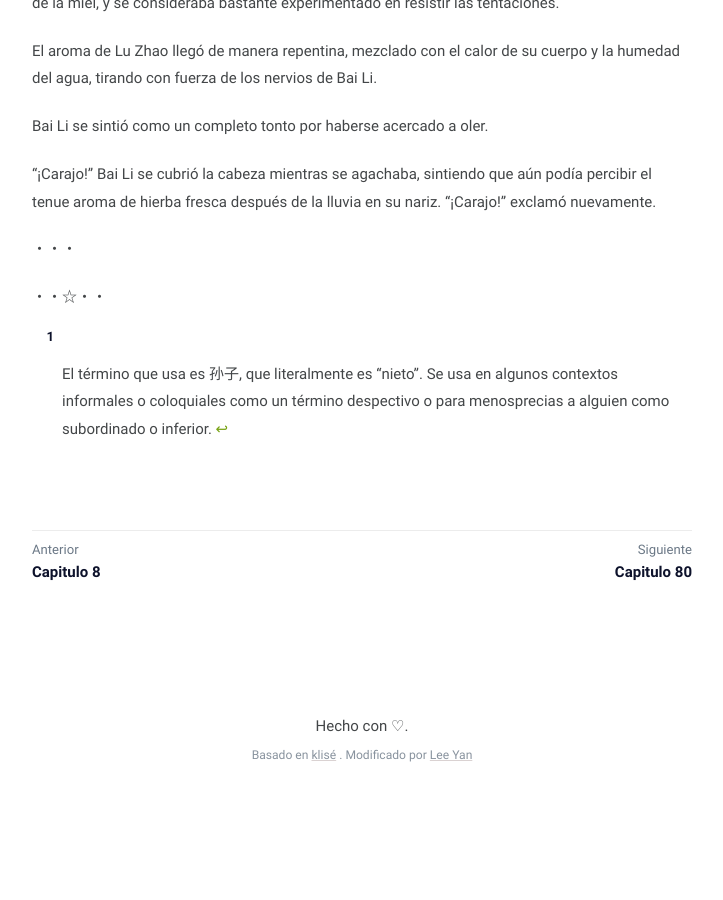
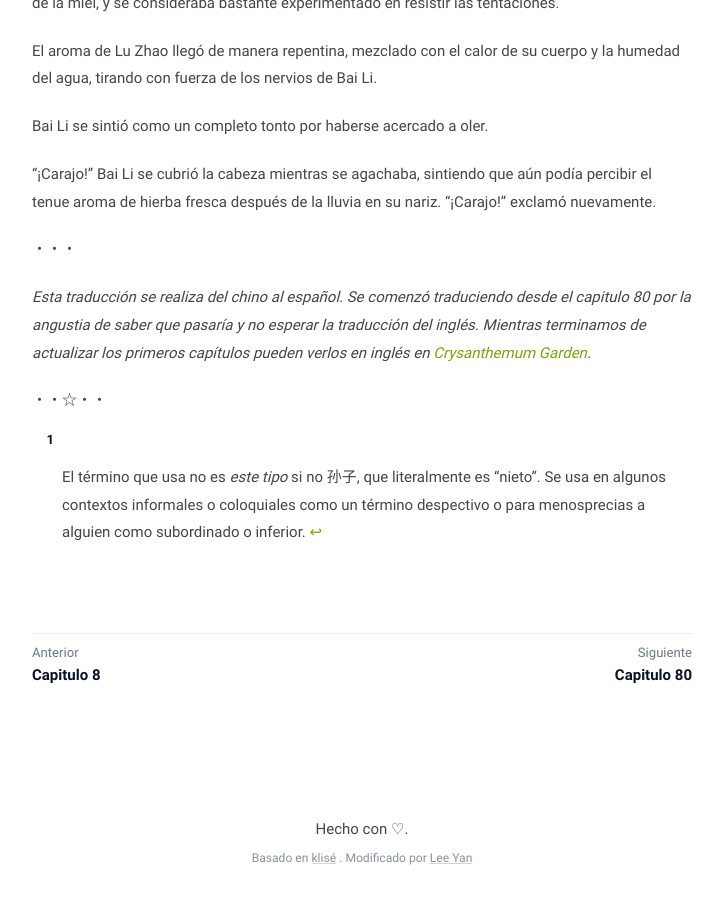
Before and after one commit to taozi-lecturas/taozi-lecturas.github.io, a Jekyll site: the page built from novelas/eadtufv/_posts/2025-03-10-capitulo-09.md, in a window 1280 px wide and 900 px high, scrolled down 11543 px. Shown: the whole window, without its empty margins (278-1001 px from the left). Built offline with Jekyll 4.4.1, drawn with Linux system fonts in a browser that asks for light colours; before the commit the page ends 12339 px from its top, so only the background shows below that.

Commit message:
Fixed last traduction

```diff
--- a/novelas/eadtufv/_posts/2025-03-10-capitulo-09.md
+++ b/novelas/eadtufv/_posts/2025-03-10-capitulo-09.md
@@ -313,9 +313,10 @@ Bai Li se sintió como un completo tonto por haberse acercado a oler.
 
 "¡Carajo!" Bai Li se cubrió la cabeza mientras se agachaba, sintiendo que aún podía percibir el tenue aroma de hierba fresca después de la lluvia en su nariz. "¡Carajo!" exclamó nuevamente.
 
-
 ・・・
 
-[^1]: El término que usa es 孙子, que literalmente es "nieto". Se usa en algunos contextos informales o coloquiales como un término despectivo o para menosprecias a alguien como subordinado o inferior.
+_Esta traducción se realiza del chino al español. Se comenzó traduciendo desde el capitulo 80 por la angustia de saber que pasaría y no esperar la traducción del inglés. Mientras terminamos de actualizar los primeros capítulos pueden verlos en inglés en [Crysanthemum Garden](https://chrysanthemumgarden.com/novel-tl/taddpd/taddpd-01/)._
+
+[^1]: El término que usa no es _este tipo_ si no 孙子, que literalmente es "nieto". Se usa en algunos contextos informales o coloquiales como un término despectivo o para menosprecias a alguien como subordinado o inferior.
 
 ・・☆・・
```
Also changed, not shown: novelas/eadtufv/_posts/2025-03-10-capitulo-05.md (+0 -3 lines).
